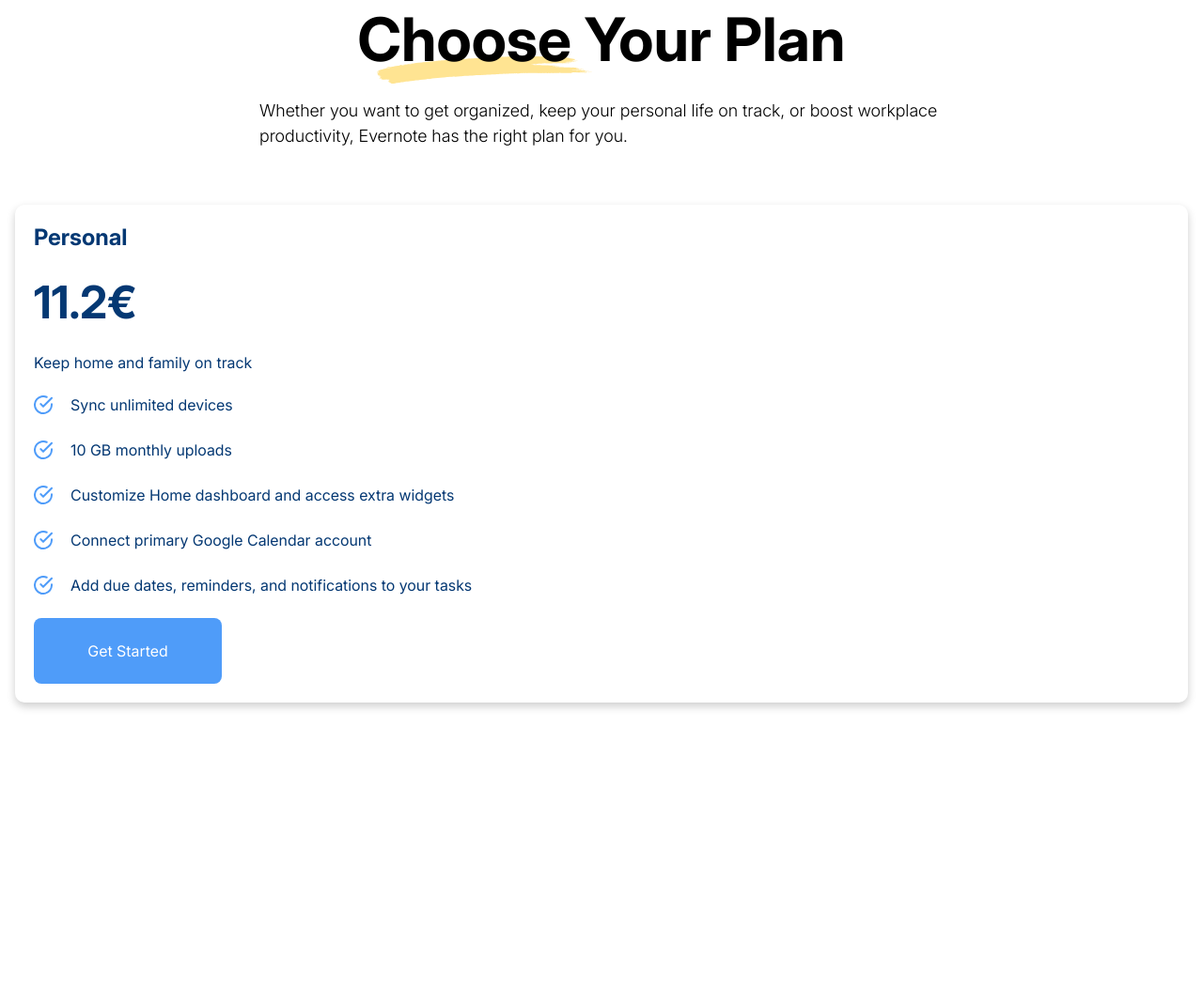
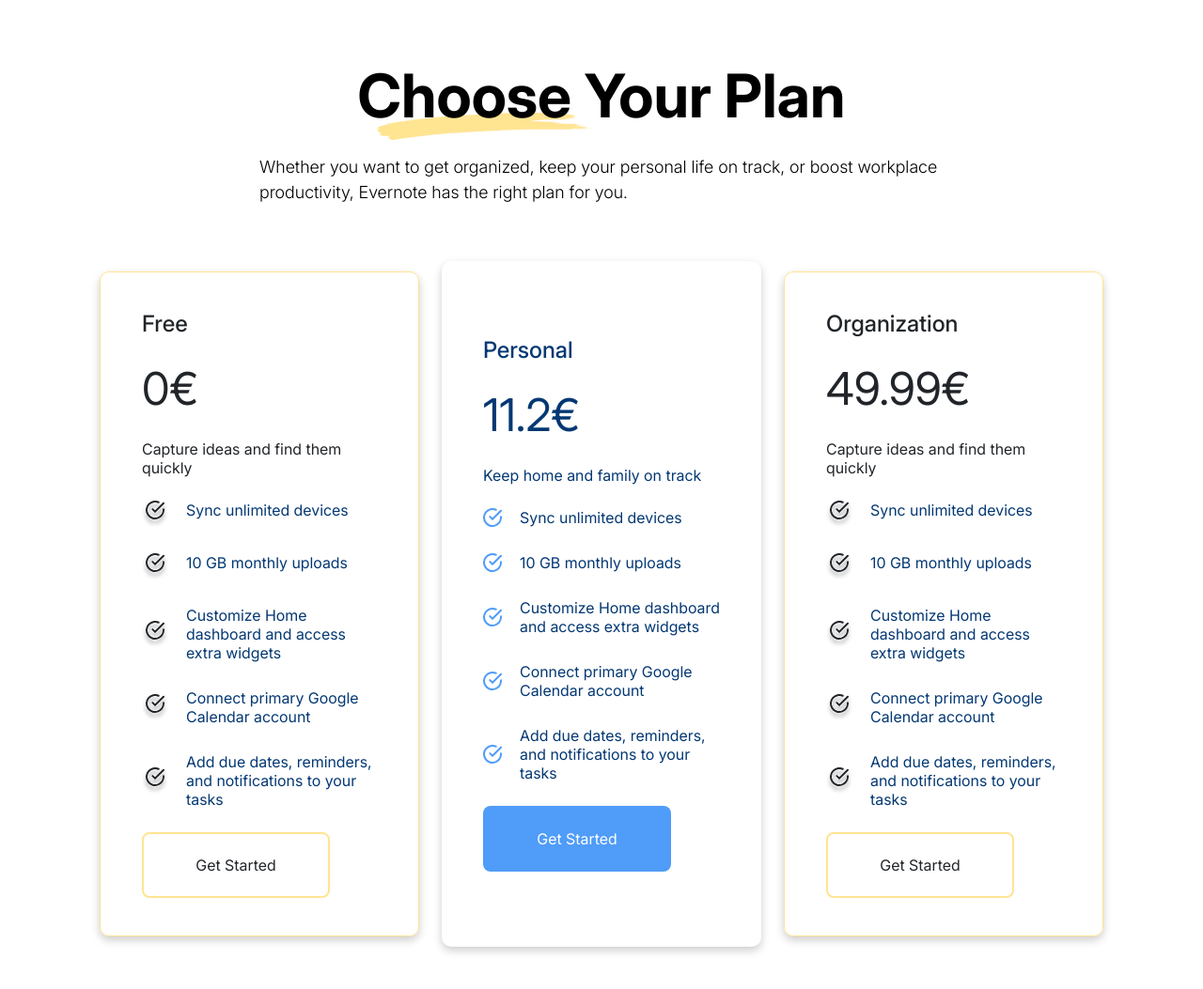
Before and after one commit to adrianthoenig/saasv2, a plain HTML site: page index.html in a window 1280 px wide. Shown: the part 2505-3558 px from the top of the page at 94% size. Before the commit the page ends 3278 px from the top, so only its background shows below. Drawn offline with Linux system fonts and the light colour scheme.

Commit message:
finish pricing section

```diff
--- a/index.html
+++ b/index.html
@@ -115,6 +115,39 @@
 
                 <!-- Pricing list -->
                 <div class="pricing-list">
+
+                    <!-- Regular/ Free offer -->
+                     <div class="price-board regular-plan free">
+                        <div class="text-block">
+                            <h3 class="text-block__title">Free</h3>
+                            <h2 class="text-block__price">0€</h2>
+                            <p class="text-block__para">Capture ideas and find them quickly</p>
+                        </div>
+                        <ul class="bullet-points">
+                            <li class="bullet-points--point">
+                                <img src="./img/decoration/bullet-regular.svg" alt="Bullet point" />
+                                Sync unlimited devices
+                            </li>
+                            <li class="bullet-points--point">
+                                <img src="./img/decoration/bullet-regular.svg" alt="Bullet point" />
+                                10 GB monthly uploads
+                            </li>
+                            <li class="bullet-points--point">
+                                <img src="./img/decoration/bullet-regular.svg" alt="Bullet point" />
+                                Customize Home dashboard and access extra widgets
+                            </li>
+                            <li class="bullet-points--point">
+                                <img src="./img/decoration/bullet-regular.svg" alt="Bullet point" />
+                                Connect primary Google Calendar account
+                            </li>
+                            <li class="bullet-points--point">
+                                <img src="./img/decoration/bullet-regular.svg" alt="Bullet point" />
+                                Add due dates, reminders, and notifications to your tasks
+                            </li>
+                        </ul>
+                        <div class="btn btn-body-cta btn-pricing">Get Started</div>
+                    </div>
+
                     <!-- Price board -->
                     <div class="price-board personal">
                         <div class="text-block">
@@ -146,6 +179,38 @@
                         </ul>
                         <div class="btn btn-body-cta btn-pricing">Get Started</div>
                     </div>
+
+                    <!-- Regular/ Organization offer -->
+                     <div class="price-board regular-plan organization">
+                        <div class="text-block">
+                            <h3 class="text-block__title">Organization</h3>
+                            <h2 class="text-block__price">49.99€</h2>
+                            <p class="text-block__para">Capture ideas and find them quickly</p>
+                        </div>
+                        <ul class="bullet-points">
+                            <li class="bullet-points--point">
+                                <img src="./img/decoration/bullet-regular.svg" alt="Bullet point" />
+                                Sync unlimited devices
+                            </li>
+                            <li class="bullet-points--point">
+                                <img src="./img/decoration/bullet-regular.svg" alt="Bullet point" />
+                                10 GB monthly uploads
+                            </li>
+                            <li class="bullet-points--point">
+                                <img src="./img/decoration/bullet-regular.svg" alt="Bullet point" />
+                                Customize Home dashboard and access extra widgets
+                            </li>
+                            <li class="bullet-points--point">
+                                <img src="./img/decoration/bullet-regular.svg" alt="Bullet point" />
+                                Connect primary Google Calendar account
+                            </li>
+                            <li class="bullet-points--point">
+                                <img src="./img/decoration/bullet-regular.svg" alt="Bullet point" />
+                                Add due dates, reminders, and notifications to your tasks
+                            </li>
+                        </ul>
+                        <div class="btn btn-body-cta btn-pricing">Get Started</div>
+                    </div>
                 </div>
         </div>
     </section>
--- a/main.css
+++ b/main.css
@@ -337,11 +337,14 @@
    ========================= */
 
 .pricing .container {
-    padding-bottom: 25px;
+    padding: 0 32px 0;
+    gap: 60px;
 }
 
 .pricing-list {
     width: 100%;
+    display: flex;
+    justify-content: center;
 }
 
 .price-board {
@@ -353,11 +356,21 @@
     gap: 25px;
 }
 
+.price-board.regular-plan {
+    display: none;
+    border: 1px solid #FFE492;
+    padding: 40px 44px;
+}
+
 .text-block {
-    color: var(--text-block-color);
+    color: #212529;
     display: flex;
     flex-direction: column;
     gap: 25px;
+}
+
+.price-board.personal .text-block {
+    color: var(--text-block-color);
 }
 
 .pricing .text-block__title {
@@ -386,10 +399,24 @@
     gap: 19px;
 }
 
+.price-board.personal .bullet-points--point {
+    color: var(--text-block-color);
+}
+
 .btn-pricing {
     display: flex;
     justify-content: center;
     align-items: center;
+}
+
+.price-board.regular-plan .btn-pricing {
+    border: 2px solid #FFE492;
+    background: none;
+    color: #212529;
+}
+
+.price-board.regular-plan .btn-pricing:hover {
+    background-color: #FFE492;
 }
 
 /* =========================
@@ -467,6 +494,44 @@
     .customization .container {
         padding: 100px 32px;
     }
+
+    /* --- PRICING ---- */
+    .pricing .container {
+        padding: 140px 20px;
+    }
+
+    .pricing-list {
+        position: relative;
+        align-items: center;
+    }
+
+    .price-board {
+        padding: 80px 44px;
+        max-width: 470px;
+    }
+
+    .price-board.regular-plan {
+        display: revert;
+        position: absolute;
+        padding: 40px 44px 40px;
+    }
+
+    .price-board.free {
+        left: -350px;
+    }
+
+    .price-board.organization {
+        right: -350px;
+    }
+
+    .pricing .text-block__title {
+        font-weight: 500;
+    }
+
+    .pricing .text-block__price {
+        font-weight: 400;
+    }
+
 
 }
 
@@ -593,4 +658,29 @@
     .customization-info {
         align-items: flex-start;
     }
+
+    /* --- PRICING --- */
+    .pricing .container {
+        padding-bottom: 140px;
+    }
+
+    .price-board {
+        max-width: 340px;
+    }
+
+    .price-board.personal {
+        padding: 80px 44px;
+    }
+
+    .price-board.regular-plan {
+        position: static;
+        display: flex;
+    }
+
+    .pricing-list {
+        flex-direction: row;
+        justify-content: center;
+        gap: 24px;
+        align-items: center;
+    }
 }
```
Also changed, not shown: img/decoration/bullet-regular.svg (added).
